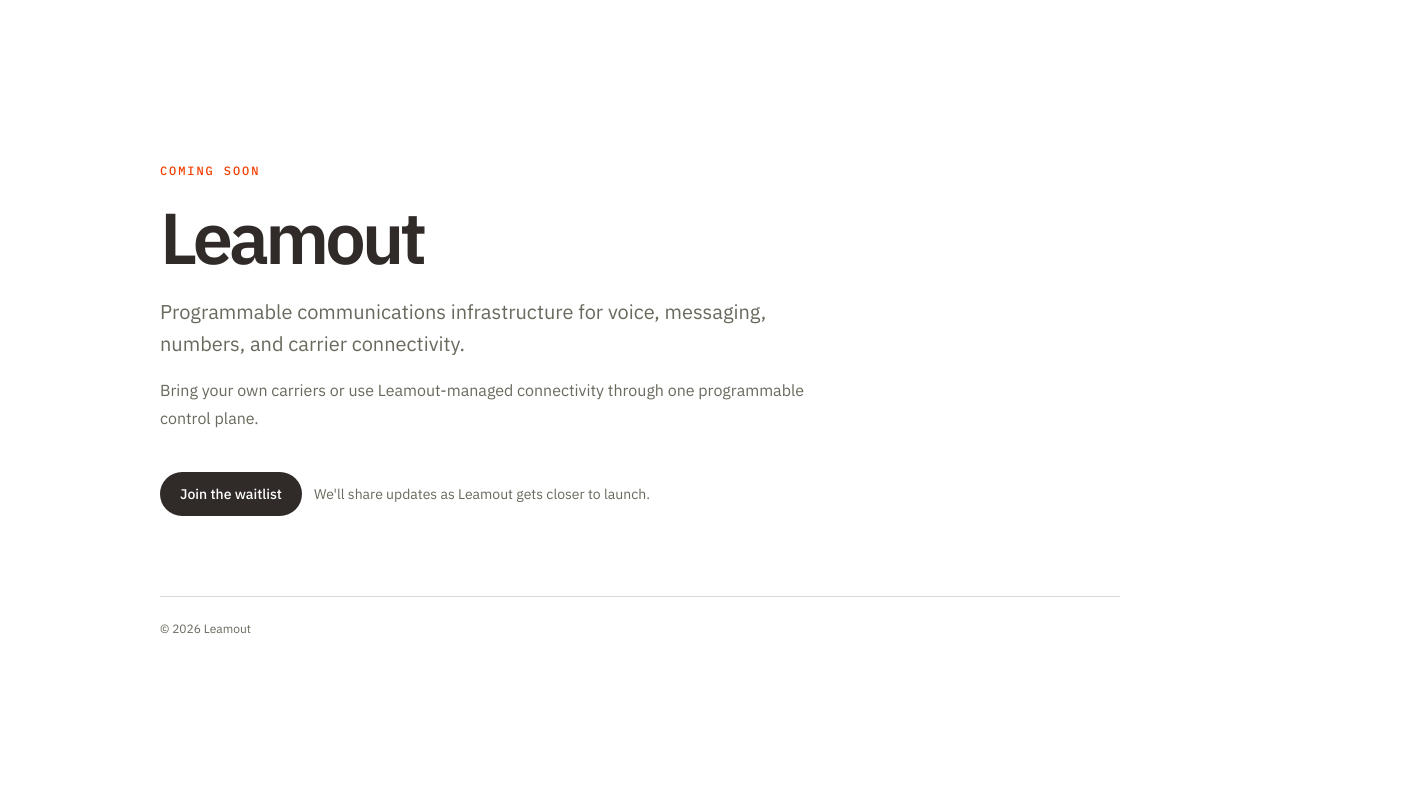
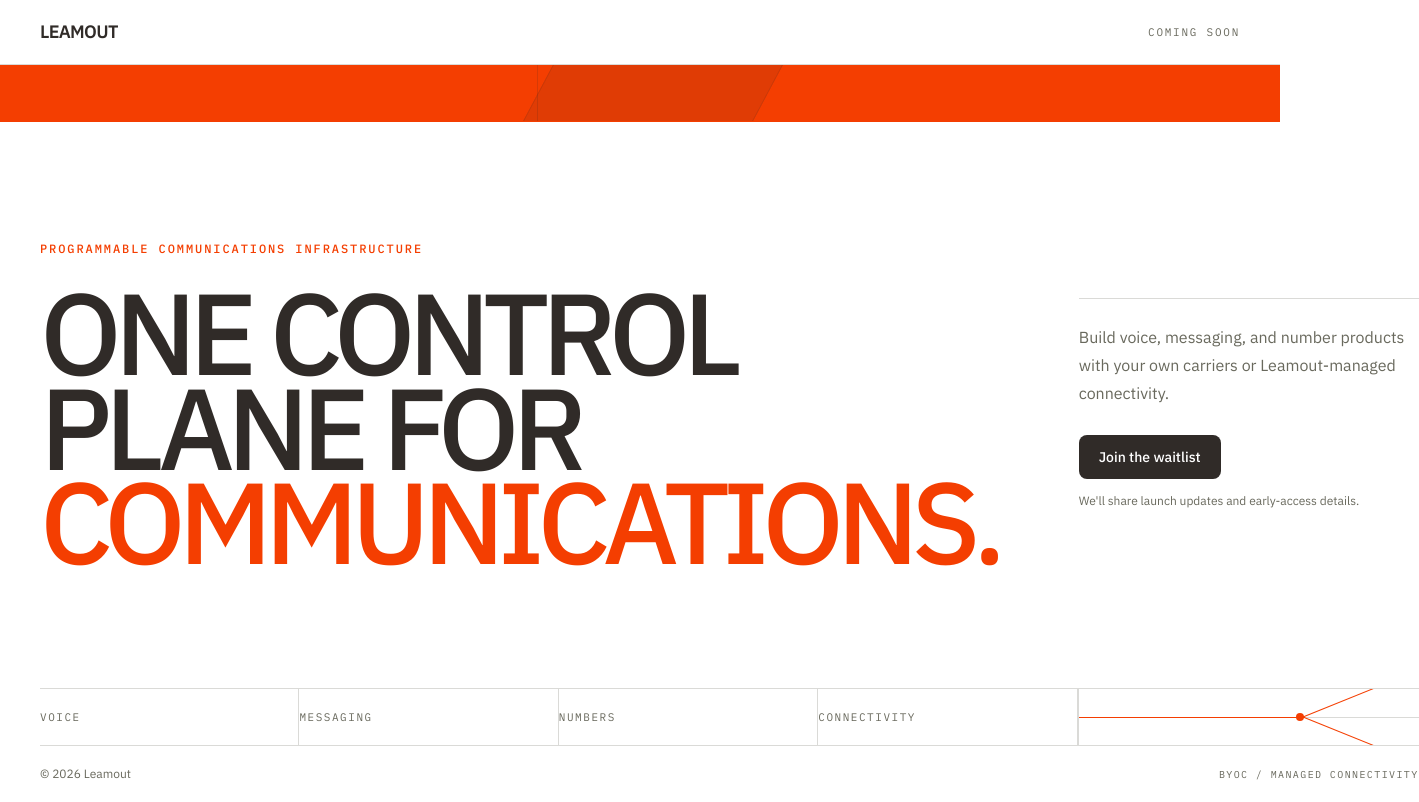
Before and after one commit to coffeyvidzro/monogo, a Next.js app in the folder clients/apps/web/: page / in a window 1280 px wide. Shown: the whole page, 1419 px wide, since content can reach past the window. Built offline with nearby package versions, Linux system fonts and the light colour scheme.

Commit message:
feat(web): redesign coming soon waitlist page

```diff
--- a/clients/apps/web/app/page.tsx
+++ b/clients/apps/web/app/page.tsx
@@ -2,45 +2,94 @@ import Link from "next/link";
 
 export default function Home() {
   return (
-    <main className="flex min-h-screen items-center bg-background">
-      <div className="mx-auto w-full max-w-5xl px-5 py-16 sm:px-6 lg:px-8">
-        <div className="max-w-3xl">
-          <p className="font-mono text-xs font-medium uppercase tracking-[0.16em] text-brand-orange">
+    <main className="min-h-screen bg-background text-foreground">
+      <div className="border-b border-border">
+        <div className="mx-auto flex h-16 max-w-[1440px] items-center justify-between px-5 sm:px-8 lg:px-10">
+          <p className="font-heading text-lg font-semibold tracking-[-0.04em]">
+            LEAMOUT
+          </p>
+
+          <p className="font-mono text-[11px] uppercase tracking-[0.16em] text-muted-foreground">
             Coming soon
           </p>
+        </div>
+      </div>
 
-          <h1 className="mt-6 font-heading text-5xl font-semibold leading-[0.96] tracking-[-0.055em] sm:text-6xl lg:text-7xl">
-            Leamout
-          </h1>
+      <div aria-hidden="true" className="border-b border-brand-orange bg-brand-orange">
+        <div className="mx-auto flex h-14 max-w-[1440px] overflow-hidden">
+          <div className="w-[42%] border-r border-brand-charcoal/15" />
+          <div className="w-[18%] -skew-x-[28deg] border-x border-brand-charcoal/15 bg-brand-charcoal/10" />
+          <div className="flex-1" />
+        </div>
+      </div>
 
-          <p className="mt-6 max-w-2xl text-lg leading-8 text-muted-foreground sm:text-xl">
-            Programmable communications infrastructure for voice, messaging,
-            numbers, and carrier connectivity.
+      <section className="mx-auto grid min-h-[calc(100vh-7.5rem)] max-w-[1440px] grid-rows-[1fr_auto] px-5 sm:px-8 lg:px-10">
+        <div className="grid items-center gap-12 py-16 lg:grid-cols-[1fr_340px] lg:gap-20 lg:py-20">
+          <div>
+            <p className="font-mono text-xs font-medium uppercase tracking-[0.16em] text-brand-orange">
+              Programmable communications infrastructure
             </p>
 
-          <p className="mt-4 max-w-2xl text-base leading-7 text-muted-foreground">
-            Bring your own carriers or use Leamout-managed connectivity through
-            one programmable control plane.
+            <h1 className="mt-7 max-w-6xl font-heading text-[clamp(3.75rem,9vw,9.5rem)] font-medium leading-[0.82] tracking-[-0.065em]">
+              ONE CONTROL
+              <span className="block">PLANE FOR</span>
+              <span className="block text-brand-orange">COMMUNICATIONS.</span>
+            </h1>
+          </div>
+
+          <aside className="self-end border-t border-border pt-6 lg:self-center">
+            <p className="text-base leading-7 text-muted-foreground">
+              Build voice, messaging, and number products with your own carriers
+              or Leamout-managed connectivity.
             </p>
 
-          <div className="mt-10 flex flex-col gap-3 sm:flex-row sm:items-center">
             <Link
               href="mailto:hello@leamout.com?subject=Leamout%20Waitlist"
-              className="inline-flex h-11 items-center justify-center rounded-full bg-primary px-5 text-sm font-medium text-primary-foreground transition-opacity hover:opacity-85"
+              className="mt-7 inline-flex h-11 items-center justify-center rounded-lg bg-primary px-5 text-sm font-medium text-primary-foreground transition-colors hover:bg-primary/90 focus-visible:outline-none focus-visible:ring-2 focus-visible:ring-ring/25"
             >
               Join the waitlist
             </Link>
 
-            <span className="text-sm text-muted-foreground">
-              We&apos;ll share updates as Leamout gets closer to launch.
-            </span>
+            <p className="mt-3 text-xs leading-5 text-muted-foreground">
+              We&apos;ll share launch updates and early-access details.
+            </p>
+          </aside>
+        </div>
+
+        <div className="border-t border-border">
+          <div className="grid lg:grid-cols-[1fr_340px]">
+            <div className="grid grid-cols-2 border-b border-border lg:grid-cols-4 lg:border-b-0 lg:border-r">
+              {["Voice", "Messaging", "Numbers", "Connectivity"].map((item) => (
+                <div
+                  key={item}
+                  className="border-r border-border px-0 py-5 last:border-r-0 even:border-r-0 lg:even:border-r lg:last:border-r-0"
+                >
+                  <p className="font-mono text-[11px] uppercase tracking-[0.14em] text-muted-foreground">
+                    {item}
+                  </p>
+                </div>
+              ))}
+            </div>
+
+            <div className="relative flex min-h-28 items-center overflow-hidden lg:min-h-0">
+              <div className="absolute left-0 top-1/2 h-px w-full bg-border" />
+              <div className="absolute left-0 top-1/2 h-px w-2/3 bg-brand-orange" />
+              <div className="absolute left-[64%] top-1/2 size-2 -translate-y-1/2 rounded-full bg-brand-orange" />
+              <div className="absolute left-[66%] top-1/2 h-px w-20 origin-left -translate-y-1/2 rotate-[22deg] bg-brand-orange" />
+              <div className="absolute left-[66%] top-1/2 h-px w-24 origin-left -translate-y-1/2 -rotate-[22deg] bg-brand-orange" />
             </div>
           </div>
 
-        <div className="mt-20 border-t border-border pt-6 text-xs text-muted-foreground">
+          <div className="flex items-center justify-between border-t border-border py-5">
+            <p className="text-xs text-muted-foreground">
               © {new Date().getFullYear()} Leamout
+            </p>
+            <p className="font-mono text-[10px] uppercase tracking-[0.14em] text-muted-foreground">
+              BYOC / Managed connectivity
+            </p>
           </div>
         </div>
+      </section>
     </main>
   );
 }
```
Lines whose indentation alone changed are shown as unchanged.
